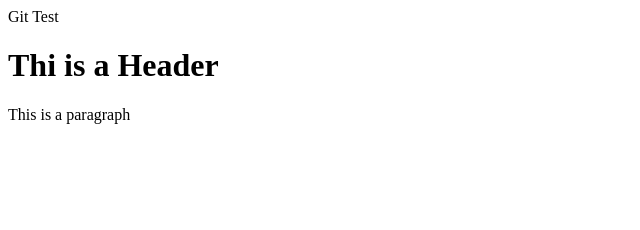
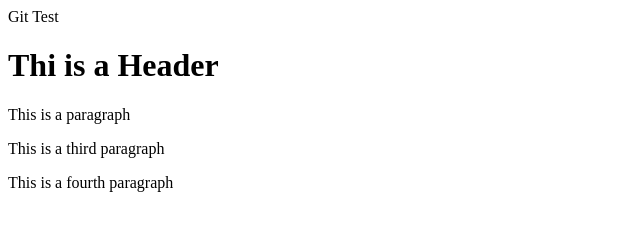
Before and after one commit to sregenfu/git-test, a plain HTML site: page test.html in a window 1280 px wide. Shown: the whole page, without its empty margins (0-640 px from the left). Drawn offline with Linux system fonts and the light colour scheme.

Commit message:
Update test.html

```diff
--- a/test.html
+++ b/test.html
@@ -4,5 +4,7 @@
 <body>
       <h1>Thi is a Header</h1>
       <p>This is a paragraph</p>
+      <p>This is a third paragraph</p>
+      <p>This is a fourth paragraph</p>
 </body>
 </html>
```
